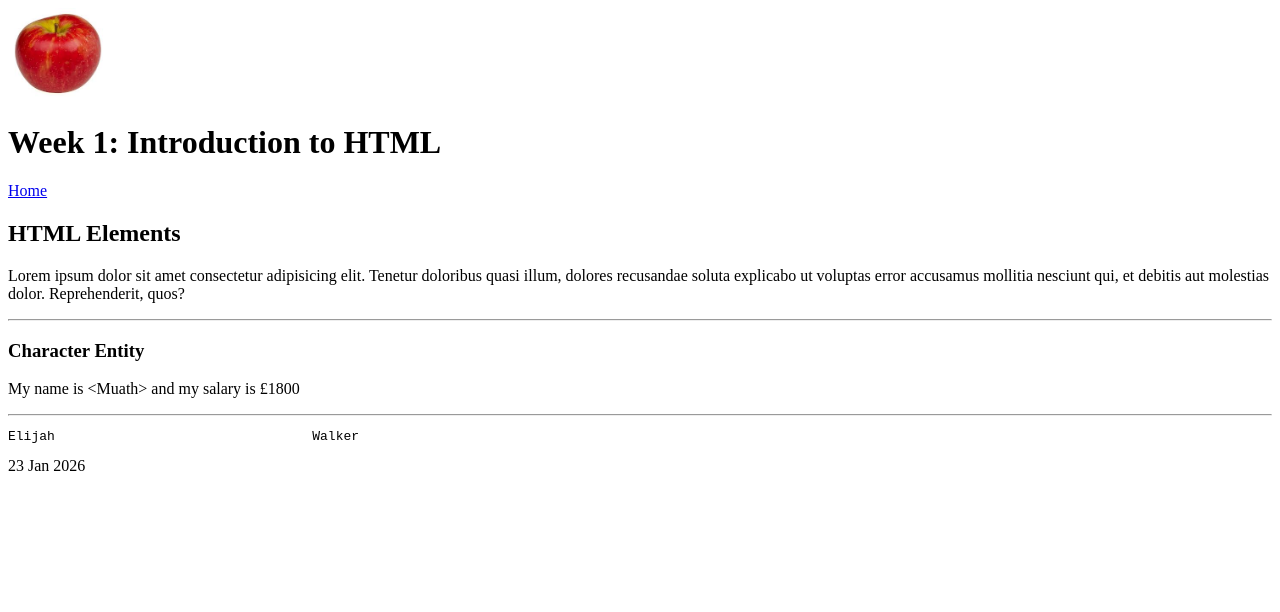
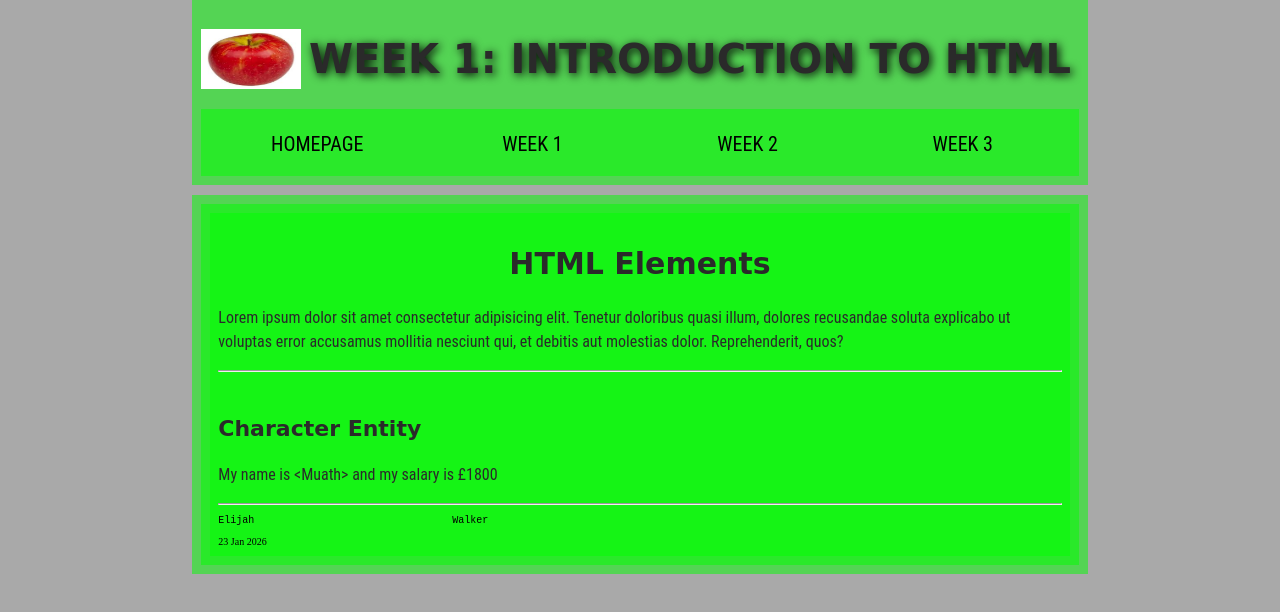
Before and after one commit to farwhorl/inft1206w26sec8, a plain HTML site: page week1.html in a window 1280 px wide. Drawn offline with Linux system fonts and the light colour scheme.

Commit message:
index and week 1 styling/formatting

```diff
--- a/week1.html
+++ b/week1.html
@@ -3,19 +3,38 @@
 <head>
     <meta charset="UTF-8">
     <meta name="viewport" content="width=device-width, initial-scale=1.0">
+    <link rel="stylesheet" href="css/style.css">
     <title>Document</title>
 </head>
 <body>
-    <img width="100" src="./img/logo.jpg" alt="my lovely logo">
+    <header>
+        <img width="100" src="./IMG/logo.jpg" alt="my lovely logo">
         <h1>Week 1: Introduction to HTML</h1>
-    <a href="./index.html">Home</a>
+        <nav>
+            <ul>
+                <li><a href="./index.html">Homepage</a></li>
+                <li><a href="./week1.html">Week 1</a></li>
+                <li><a href="./week2.html">Week 2</a></li>
+                <li><a href="./week3.html">Week 3</a></li>
+            </ul>
+        </nav>
+    </header>
+    <main>
+        <article>
+            <section>
                 <h2>HTML Elements</h2>
                 <p>Lorem ipsum dolor sit amet consectetur adipisicing elit. Tenetur doloribus quasi illum, dolores recusandae soluta explicabo ut voluptas error accusamus mollitia nesciunt qui, et debitis aut molestias dolor. Reprehenderit, quos?</p>
                 <hr>
+            </section>
+            <section>
                 <h3>Character Entity</h3>
                 <p>My name is &lt;Muath&gt; and my salary is &pound;1800</p>
                 <hr>
                 <pre>Elijah                                 Walker</pre>
+
         <time datetime="2026-01-23">23 Jan 2026</time>
+            </section>
+        </article>
+    </main>
 </body>
 </html>
```
Also changed, not shown: index.html (+1 -0 lines). Lines whose indentation alone changed are shown as unchanged.
